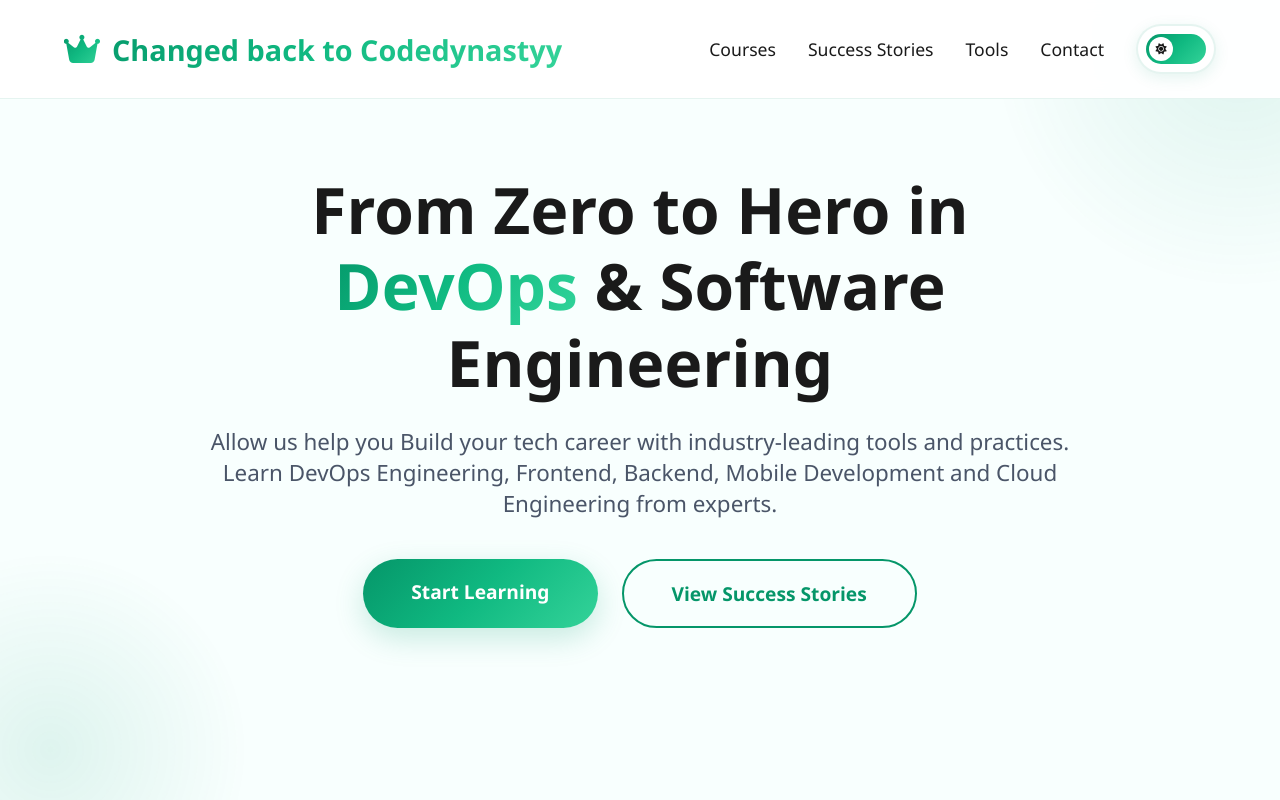
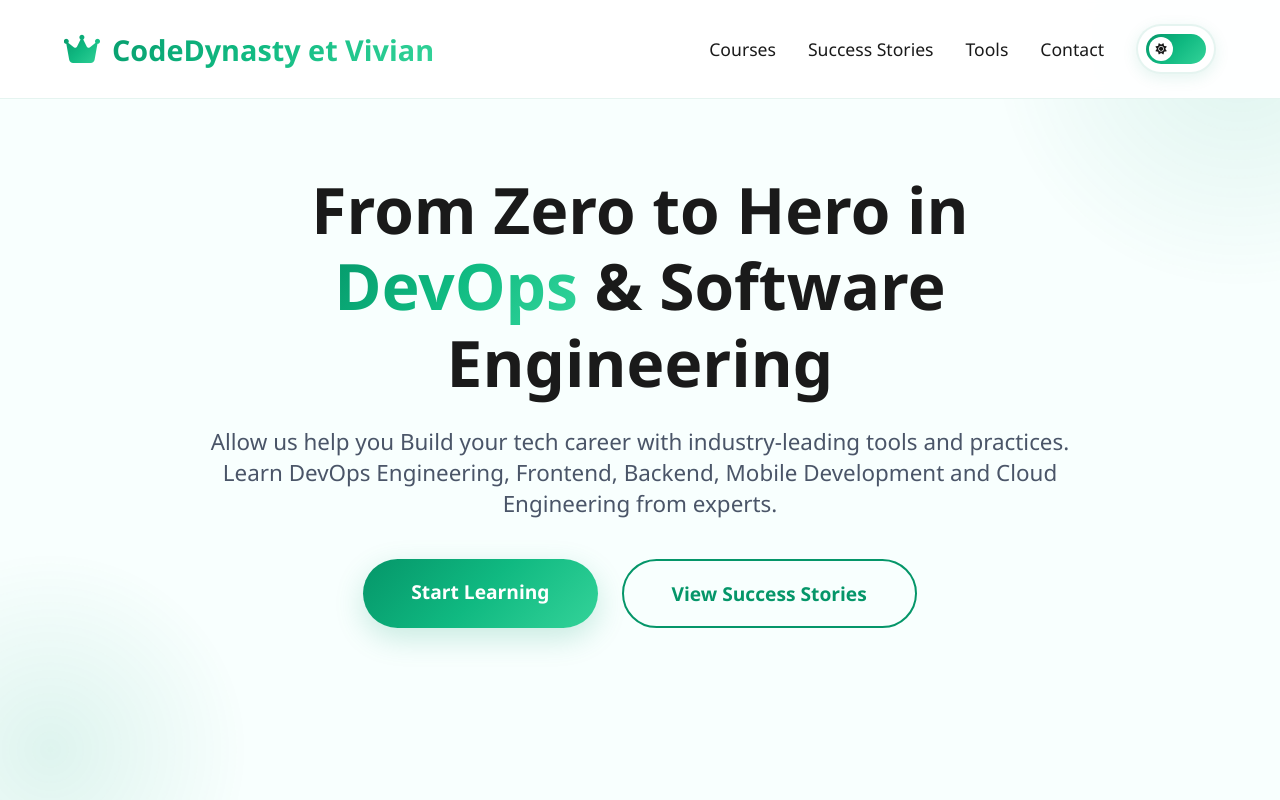
Before and after one commit to pearlvee/aws-devops-class01, a website: page public/index.html in a window 1280 px wide. Shown: the top 800 px of the page. Drawn offline with Linux system fonts and the light colour scheme.

Commit message:
made a slight change at the span

```diff
--- a/public/index.html
+++ b/public/index.html
@@ -649,7 +649,7 @@
         <div class="nav-content">
             <div class="logo">
                 <i class="fas fa-crown"></i>
-                <span>Changed back to Codedynastyy</span>
+                <span>CodeDynasty et Vivian</span>
             </div>
             <div class="nav-right">
                 <ul class="nav-links">
```
